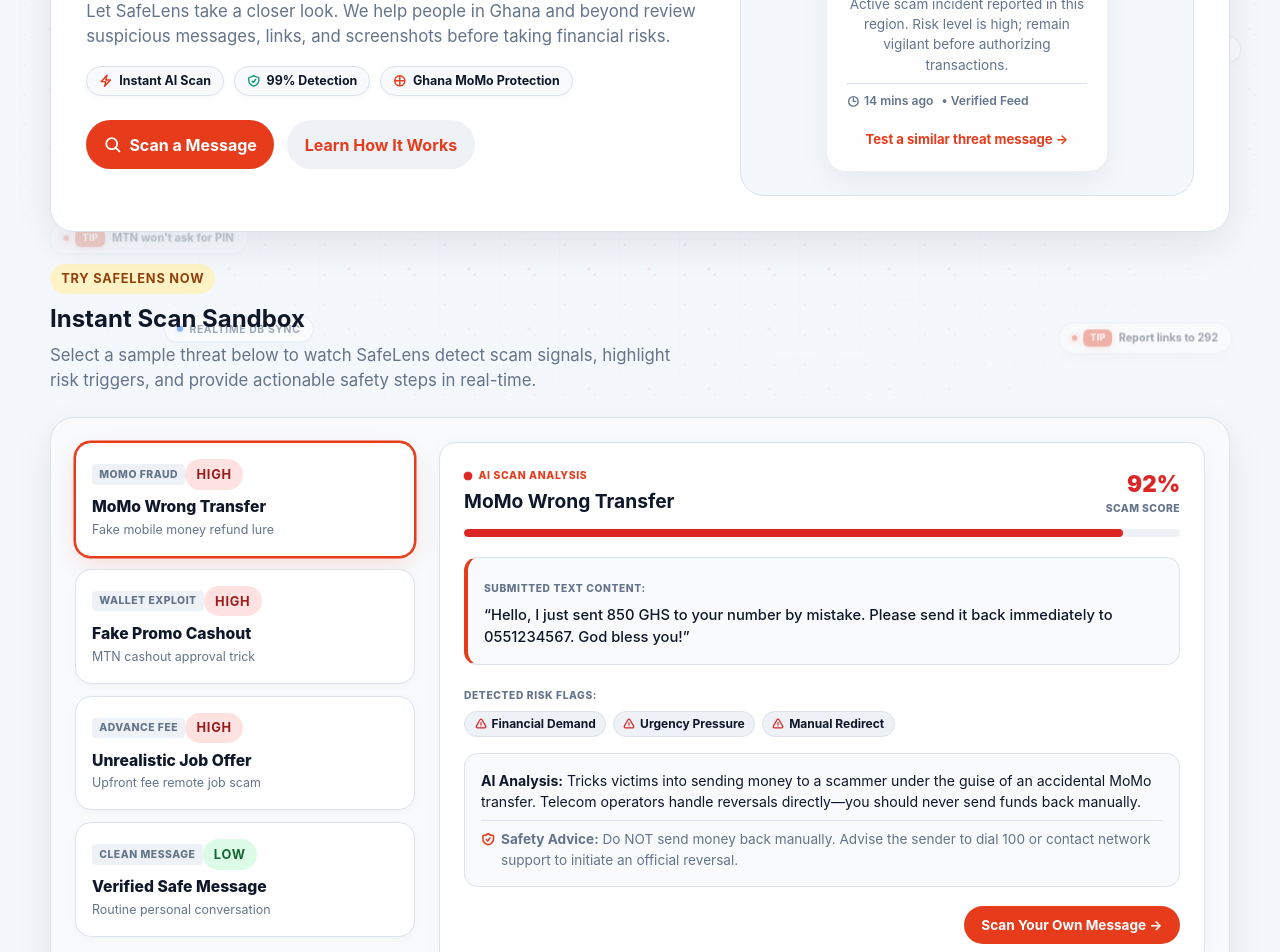
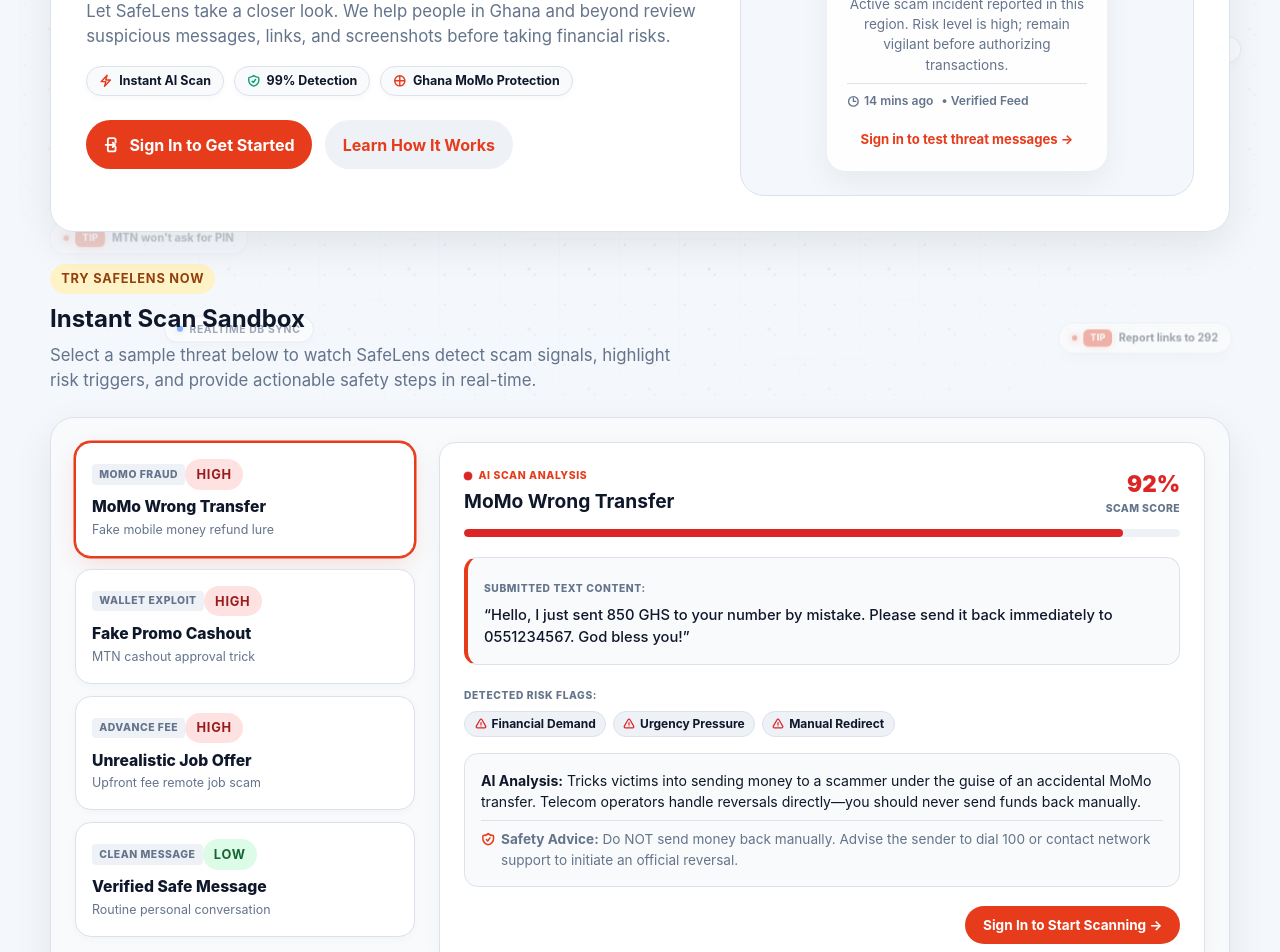
Before and after one commit to agudu50/SafeLens, a React (Vite) app in the folder client/: page / in a window 1280 px wide. Shown: the part 380-1332 px from the top of the page. Built offline with nearby package versions, Linux system fonts and the light colour scheme.

Commit message:
updated the navbar

```diff
--- a/client/src/App.jsx
+++ b/client/src/App.jsx
@@ -35,7 +35,7 @@
         <main className="main-content">
           <AppRoutes user={user} setUser={setUser} />
         </main>
-        <Footer />
+        <Footer user={user} />
       </div>
     </BrowserRouter>
   )
--- a/client/src/components/layout/Footer.jsx
+++ b/client/src/components/layout/Footer.jsx
@@ -1,6 +1,6 @@
 import { Link } from 'react-router-dom'
 
-export default function Footer() {
+export default function Footer({ user }) {
   return (
     <footer className="site-footer">
       <div className="footer-shell">
@@ -21,8 +21,17 @@
           <div className="footer-right-block">
             <div className="footer-nav-links">
               <Link to="/">Home Dashboard</Link>
-              <Link to="/scan">Scan Message</Link>
-              <Link to="/history">Scan Logs</Link>
+              {user ? (
+                <>
+                  <Link to="/scan">Scan Message</Link>
+                  <Link to="/history">Scan Logs</Link>
+                </>
+              ) : (
+                <>
+                  <Link to="/login">Sign In</Link>
+                  <Link to="/register">Register</Link>
+                </>
+              )}
               <Link to="/about">Education Center</Link>
             </div>
 
--- a/client/src/components/layout/Navbar.jsx
+++ b/client/src/components/layout/Navbar.jsx
@@ -2,15 +2,19 @@
 import { Link, NavLink } from 'react-router-dom'
 import { authService } from '../../services/authService'
 
-const links = [
-  { to: '/', label: 'Home' },
-  { to: '/scan', label: 'Scan' },
-  { to: '/history', label: 'History' },
-  { to: '/about', label: 'About' },
-]
-
 export default function Navbar({ user, setUser, theme, setTheme }) {
   const [open, setOpen] = useState(false)
+
+  const links = [
+    { to: '/', label: 'Home' },
+    ...(user
+      ? [
+          { to: '/scan', label: 'Scan' },
+          { to: '/history', label: 'History' },
+        ]
+      : []),
+    { to: '/about', label: 'About' },
+  ]
 
   const handleSignOut = () => {
     authService.logout()
--- a/client/src/pages/About.jsx
+++ b/client/src/pages/About.jsx
@@ -67,7 +67,7 @@
   },
 ]
 
-export default function About() {
+export default function About({ user }) {
   const [currentQuestion, setCurrentQuestion] = useState(0)
   const [score, setScore] = useState(0)
   const [selectedOption, setSelectedOption] = useState(null)
@@ -131,11 +131,11 @@
           </p>
 
           <div style={{ display: 'flex', gap: '0.8rem', marginTop: '1.2rem', flexWrap: 'wrap' }}>
-            <Button as={Link} to="/scan" variant="primary" style={{ gap: '0.4rem' }}>
+            <Button as={Link} to={user ? "/scan" : "/login"} variant="primary" style={{ gap: '0.4rem' }}>
               <svg fill="none" stroke="currentColor" strokeWidth="2.5" viewBox="0 0 24 24" style={{ width: '1rem', height: '1rem' }}>
                 <path strokeLinecap="round" strokeLinejoin="round" d="M21 21l-5.197-5.197m0 0A7.5 7.5 0 105.196 5.196a7.5 7.5 0 0010.607 10.607z" />
               </svg>
-              Scan a Message
+              {user ? "Scan a Message" : "Sign In to Scan"}
             </Button>
             <Button as="a" href="#quiz-section" variant="secondary" style={{ gap: '0.4rem' }}>
               <svg fill="none" stroke="currentColor" strokeWidth="2.5" viewBox="0 0 24 24" style={{ width: '1rem', height: '1rem' }}>
--- a/client/src/pages/Home.jsx
+++ b/client/src/pages/Home.jsx
@@ -111,7 +111,7 @@
   { region: 'Tamale', type: 'Wrong Transfer SMS', risk: 'High', time: '2 hrs ago' },
 ]
 
-export default function Home() {
+export default function Home({ user }) {
   const [selectedPreset, setSelectedPreset] = useState(presets[0])
   const [activeFAQ, setActiveFAQ] = useState(null)
   const [tickerIndex, setTickerIndex] = useState(0)
@@ -240,12 +240,29 @@
           </div>
 
           <div className="hero-actions">
+            {user ? (
+              <>
                 <Button as={Link} to="/scan" variant="primary" style={{ display: 'inline-flex', alignItems: 'center', gap: '0.5rem' }}>
                   <svg fill="none" stroke="currentColor" strokeWidth="2.5" viewBox="0 0 24 24" style={{ width: '1.1rem', height: '1.1rem' }}>
                     <path strokeLinecap="round" strokeLinejoin="round" d="M21 21l-5.197-5.197m0 0A7.5 7.5 0 105.196 5.196a7.5 7.5 0 0010.607 10.607z" />
                   </svg>
                   Scan a Message
                 </Button>
+                <Button as={Link} to="/history" variant="secondary" style={{ display: 'inline-flex', alignItems: 'center', gap: '0.5rem' }}>
+                  <svg fill="none" stroke="currentColor" strokeWidth="2.5" viewBox="0 0 24 24" style={{ width: '1.1rem', height: '1.1rem' }}>
+                    <path strokeLinecap="round" strokeLinejoin="round" d="M12 6v6h4.5m4.5 0a9 9 0 11-18 0 9 9 0 0118 0z" />
+                  </svg>
+                  Scan History
+                </Button>
+              </>
+            ) : (
+              <Button as={Link} to="/login" variant="primary" style={{ display: 'inline-flex', alignItems: 'center', gap: '0.5rem' }}>
+                <svg fill="none" stroke="currentColor" strokeWidth="2.5" viewBox="0 0 24 24" style={{ width: '1.1rem', height: '1.1rem' }}>
+                  <path strokeLinecap="round" strokeLinejoin="round" d="M15.75 9V5.25A2.25 2.25 0 0013.5 3h-6a2.25 2.25 0 00-2.25 2.25v13.5A2.25 2.25 0 007.5 21h6a2.25 2.25 0 002.25-2.25V15M12 9l3 3m0 0l-3 3m3-3H2.25" />
+                </svg>
+                Sign In to Get Started
+              </Button>
+            )}
             <Button as={Link} to="/about" variant="secondary">
               Learn How It Works
             </Button>
@@ -282,8 +299,8 @@
             </div>
 
             <div className="hero-panel__footer">
-              <Link to="/scan" className="hero-quick-scan-link">
-                Test a similar threat message &rarr;
+              <Link to={user ? "/scan" : "/login"} className="hero-quick-scan-link">
+                {user ? "Test a similar threat message \u2192" : "Sign in to test threat messages \u2192"}
               </Link>
             </div>
           </div>
@@ -389,8 +406,8 @@
             </div>
 
             <div style={{ marginTop: '1.2rem', display: 'flex', justifyContent: 'flex-end' }}>
-              <Button as={Link} to="/scan" variant="primary" style={{ padding: '0.55rem 1.1rem', fontSize: '0.85rem' }}>
-                Scan Your Own Message &rarr;
+              <Button as={Link} to={user ? "/scan" : "/login"} variant="primary" style={{ padding: '0.55rem 1.1rem', fontSize: '0.85rem' }}>
+                {user ? "Scan Your Own Message \u2192" : "Sign In to Start Scanning \u2192"}
               </Button>
             </div>
           </div>
--- a/client/src/routes/AppRoutes.jsx
+++ b/client/src/routes/AppRoutes.jsx
@@ -104,8 +104,8 @@
 export default function AppRoutes({ user, setUser }) {
   return (
     <Routes>
-      <Route path="/" element={<Home />} />
-      <Route path="/about" element={<About />} />
+      <Route path="/" element={<Home user={user} />} />
+      <Route path="/about" element={<About user={user} />} />
       <Route path="/login" element={<Login setUser={setUser} />} />
       <Route path="/register" element={<Register setUser={setUser} />} />
 
```
Lines whose indentation alone changed are shown as unchanged.
